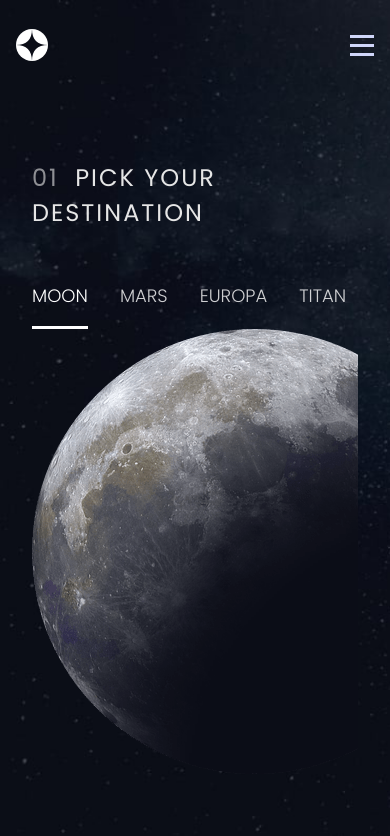
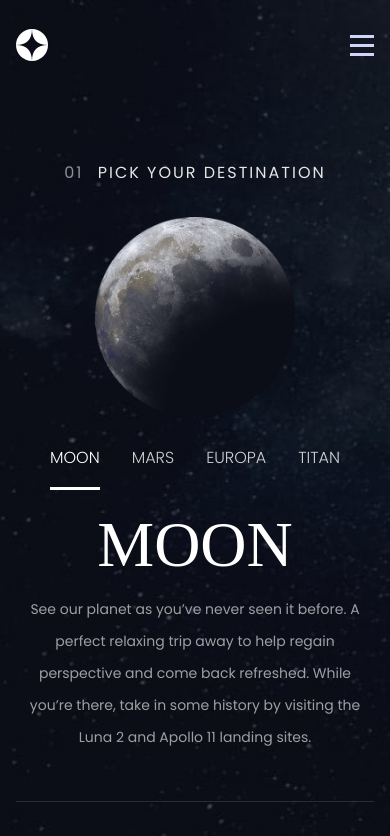
Before and after one commit to calebesg/space-website, a Next.js app: page /destination in a window 390 px wide. Shown: the top 836 px of the page. Built offline with nearby package versions, Linux system fonts and the light colour scheme.

Commit message:
responsive destination page

```diff
--- a/src/components/Page/styles.module.scss
+++ b/src/components/Page/styles.module.scss
@@ -14,3 +14,13 @@
   justify-content: center;
   padding-top: 4rem;
 }
+
+@media (max-width: 1000px) {
+  .container {
+    padding: 0 1rem;
+  }
+
+  .content {
+    justify-content: flex-start;
+  }
+}
--- a/src/pages/destination/styles.module.scss
+++ b/src/pages/destination/styles.module.scss
@@ -21,6 +21,7 @@
 
 .destination {
   height: 600px;
+  position: relative;
 }
 
 .tabs {
@@ -148,6 +149,24 @@
       no-repeat;
     background-size: cover;
   }
+
+  .destination {
+    height: auto;
+  }
+
+  .tabs {
+    position: absolute;
+    left: 50%;
+    transform: translate(-50%, 32rem);
+  }
+
+  .tabContent {
+    margin-top: 4rem;
+    flex-direction: column;
+    gap: 8rem;
+    align-items: center;
+    text-align: center;
+  }
 }
 
 @media (max-width: 750px) {
@@ -156,4 +175,43 @@
       no-repeat;
     background-size: cover;
   }
+
+  .title {
+    font-size: 1rem;
+    text-align: center;
+  }
+
+  .tabs {
+    position: absolute;
+    left: 50%;
+    transform: translate(-50%, 13rem);
+
+    .tab {
+      font-size: 1rem;
+    }
+  }
+
+  .tabContent {
+    margin-top: 2rem;
+    gap: 5rem;
+
+    img {
+      width: 200px;
+    }
+
+    div {
+      strong {
+        font-size: 4rem;
+        line-height: 6rem;
+      }
+
+      p {
+        font-size: 0.875rem;
+      }
+
+      .distance {
+        flex-direction: column;
+      }
+    }
+  }
 }
```
